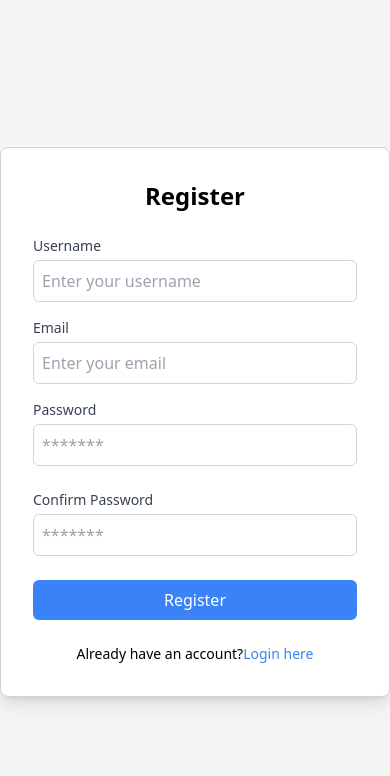
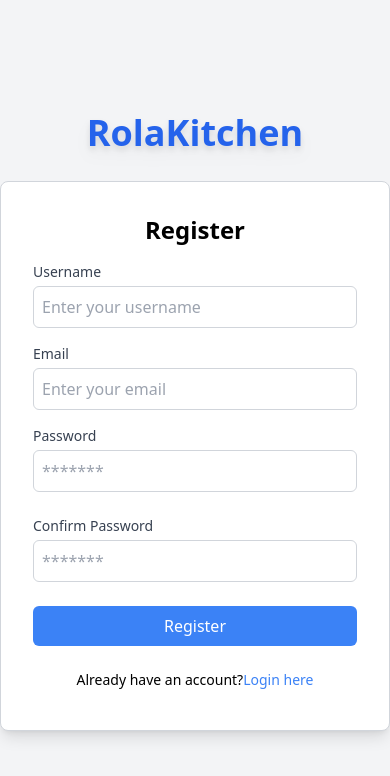
Before and after one commit to Haywhai1/restaurant-ordering-project, a React (Vite) app in the folder frontend/: page / in a window 390 px wide. Shown: the top 776 px of the page. Built offline with nearby package versions, Linux system fonts and the light colour scheme.

Commit message:
fixed login and register media query

```diff
--- a/frontend/src/index.css
+++ b/frontend/src/index.css
@@ -62,14 +62,14 @@
   }
 }
 
+
+
 @media (max-width: 768px) {
   .scrolling-images {
     width: 100%;
     height: 180px;
   }
-}
 
-@media (max-width: 768px) {
   .menu-container {
     width: 90% !important;
     max-width: 90% !important;
@@ -100,4 +100,11 @@
     margin-top: 10px;
     cursor: pointer;
   }
+
+  .register-container{
+    padding-bottom: 40px;
+  }
+  .register-h1 {
+    padding-bottom: 20px;
+  }
 }
--- a/frontend/src/pages/(auth)/login/index.jsx
+++ b/frontend/src/pages/(auth)/login/index.jsx
@@ -10,8 +10,12 @@ const Login = () => {
   };
 
   return (
-    <div className="h-screen flex items-center justify-center bg-gray-100">
-      <div className="max-w-md w-full p-8 border border-gray-300 rounded-lg shadow-lg bg-white">
+    <div className=" h-screen flex flex-col items-center justify-center bg-gray-100">
+      <h1 className="text-4xl font-bold text-center mb-8 text-blue-600 drop-shadow-lg">
+        RolaKitchen
+      </h1>
+
+      <div className=" max-w-md w-full p-8 border border-gray-300 rounded-lg shadow-lg bg-white">
         <h2 className="text-2xl font-semibold mb-6 text-center">Login</h2>
         <form onSubmit={handleSubmit}>
           <div className="mb-4">
--- a/frontend/src/pages/(auth)/register/index.jsx
+++ b/frontend/src/pages/(auth)/register/index.jsx
@@ -10,9 +10,12 @@ const Register = () => {
   };
 
   return (
-    <div className="h-screen flex items-center justify-center bg-gray-100">
-      <div className="max-w-md w-full p-8 border border-gray-300 rounded-lg shadow-lg bg-white">
-        <h2 className="text-2xl font-semibold mb-6 text-center">Register</h2>
+    <div className="h-screen flex flex-col items-center justify-center bg-gray-100">
+      <h1 className=" register-h1 text-4xl font-bold text-center mb-2 text-blue-600 drop-shadow-lg">
+        RolaKitchen
+      </h1>
+      <div className="register-container max-w-md w-full p-8 pb-3 border border-gray-300 rounded-lg shadow-lg bg-white">
+        <h2 className="text-2xl font-semibold mb-4 text-center">Register</h2>
         <form onSubmit={handleSubmit}>
         <div className="mb-4">
             <label htmlFor="username" className="block text-sm font-medium text-gray-700">Username</label>
```
